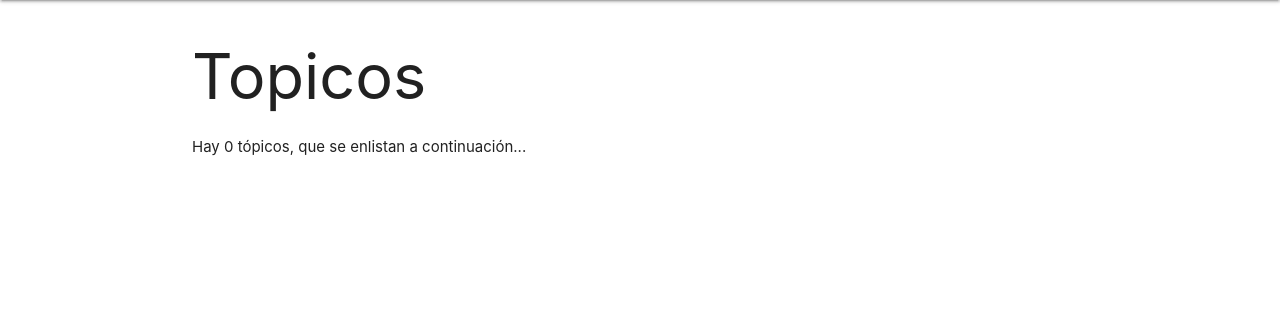
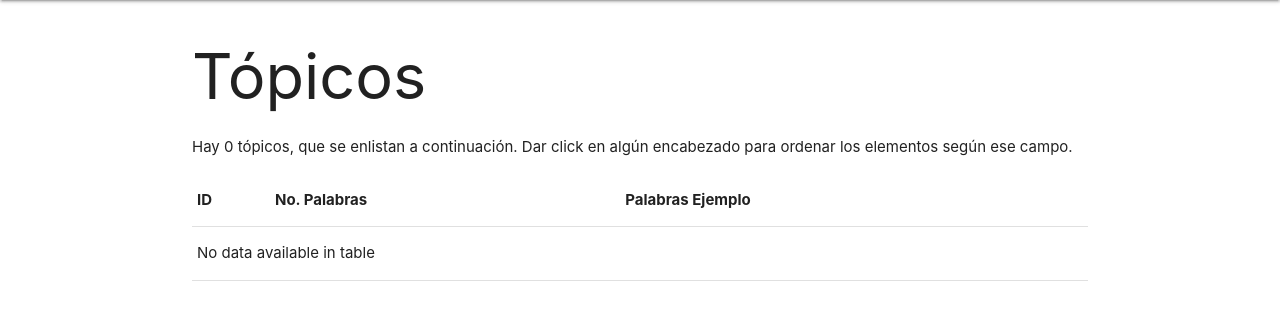
Before and after one commit to antoniovs1029/Topics-Viz, a Flask app: page /topics_all in a window 1280 px wide. Shown: the part 64-384 px from the top of the page. Run offline with Flask 2, Linux system fonts and the light colour scheme; data that the repository does not hold is empty.

Commit message:
Añadido que la pagina donde se muestran todos los topicos y todas las palabras sean tablas

```diff
--- a/topics_viz/routes.py
+++ b/topics_viz/routes.py
@@ -22,15 +22,32 @@ def topics():
 
 @app.route("/topics_all")
 def topics_all():
+    table_elements = dict()
+    table_headings = ['ID', 'No. Palabras', 'Palabras Ejemplo']
+    MAX_WORDS = 7
+
+    for topic in Topic.query.all():
+        table_elements[topic.id] = list()
+        topic_link = "<a href=\"" + url_for('topic', topic_id = topic.id) + "\">" \
+                        + str(topic.id) + "</a>"
+        table_elements[topic.id].append(topic_link)
+        table_elements[topic.id].append(topic.nwords)
+        word_list = ""
+        for word_assoc in topic.words[:MAX_WORDS]:
+            word_list += str(word_assoc.word.word_string) + ", "
+        word_list += "..."
+
+        table_elements[topic.id].append(word_list)
+
+    table = create_HTML_table(table_headings, table_elements, id_attr = "myTable", classes= "responsive-table")
+
+    return render_template('topics_all.html', title="Topicos", tnum = len(table_elements), table = table)
+
+"""
+@app.route("/topics_all")
+def topics_all():
     topic_list = Topic.query.all()
     return render_template('topics_all.html', title="Topicos", tnum = len(topic_list), topic_list = topic_list)
-
-"""
-@app.route("/topic/<int:topic_id>")
-def topic(topic_id):
-    t = Topic.query.filter_by(id=topic_id).one()
-    word_list = sorted (t.words, key=lambda x: x.probability, reverse=True) # lista de objetos Topic_Word_Association ordenados por probabilidad
-    return render_template('topic.html', title = "Topico #" + str(topic_id), topic_id= topic_id, word_list = word_list)
 """
 
 @app.route("/topic/<int:topic_id>")
@@ -71,9 +88,27 @@ def vocabulary():
 
 @app.route("/vocabulary_all")
 def vocabulary_all():
+    table_headings = ['ID', 'Palabra', 'No. Tópicos']
+    table_elements = dict()
+    for word in Word.query:
+        table_elements[word.id] = list()
+        id_link = "<a href=\"" + url_for('word', word_id = word.id) + "\">" \
+                    + str(word.id)+ "</a>"
+        table_elements[word.id].append(id_link)
+        table_elements[word.id].append(word.word_string)
+        table_elements[word.id].append(word.ntopics)
+
+    table = create_HTML_table(table_headings, table_elements, id_attr = "myTable", classes= "responsive-table")
+
+    return render_template('vocabulary_all.html', title= "Vocabulario", wnum = len(table_elements), table = table)
+
+"""
+@app.route("/vocabulary_all")
+def vocabulary_all():
     word_list = Word.query.order_by(Word.id)
     wnum = word_list.count()
     return render_template('vocabulary_all.html', title= "Vocabulario", wnum = wnum, word_list = word_list)
+"""
 
 @app.route("/search", methods=['GET', 'POST'])
 def search():
--- /dev/null
+++ b/topics_viz/templates/interactive_table_import.html
@@ -0,0 +1,23 @@
+<!-- Para hacer que la tabla sea dinamica, se usa DataTables, una libreria de JS/JQuery-->
+
+<script type="text/javascript" src="{{ url_for('static', filename='jquery-3.3.1.min.js') }}"></script>
+<script type="text/javascript" src="{{ url_for('static', filename='datatables.min.js') }}"></script>
+
+
+<!--
+
+    <script type="text/javascript" src="//cdn.datatables.net/1.10.19/js/jquery.dataTables.min.js"></script>
+
+    <script src="https://ajax.googleapis.com/ajax/libs/jquery/3.3.1/jquery.min.js"></script>
+
+-->
+
+<script>
+$(document).ready( function () {
+    $('#myTable').DataTable({
+        "paging": false,
+        "info": false,
+        "searching": false
+    });
+} );
+</script>
--- a/topics_viz/templates/p.html
+++ b/topics_viz/templates/p.html
@@ -7,4 +7,7 @@
 
 {{ v | safe }} <!-- No hace el escape HTML, por lo que imprime al HTML directamente el contenido de "v" -->
 
+{% include 'interactive_table_import.html' %}
+
+
 {% endblock content %}
--- a/topics_viz/templates/topics_all.html
+++ b/topics_viz/templates/topics_all.html
@@ -1,16 +1,10 @@
 {% extends "layout.html" %}
 {% block content %}
-    <h1>Topicos</h1>
-    Hay {{ tnum }} tópicos, que se enlistan a continuación...
+    <h1>Tópicos</h1>
+    <p> Hay {{ tnum }} tópicos, que se enlistan a continuación. Dar click en algún encabezado para ordenar los elementos según ese campo. </p>
 
-    <ul>
-    {% for topic in topic_list %}
-         <li> <a href="{{ url_for('topic', topic_id = topic.id)}}">Topico #{{ topic.id }} ( {{ topic.nwords }} palabras )</a> :
-        {% for elem in topic.words[:5] %}
-            {{ elem.word.word_string }} ,
-        {% endfor %}
-        ...
-        </li>
-    {% endfor %}
-    </ul>
+    {{ table | safe }}
+
+    {% include 'interactive_table_import.html' %}
+
 {% endblock content %}
```
Also changed, not shown: topics_viz/templates/topic.html (+1 -26 lines), topics_viz/templates/vocabulary_all.html (+4 -7 lines).
